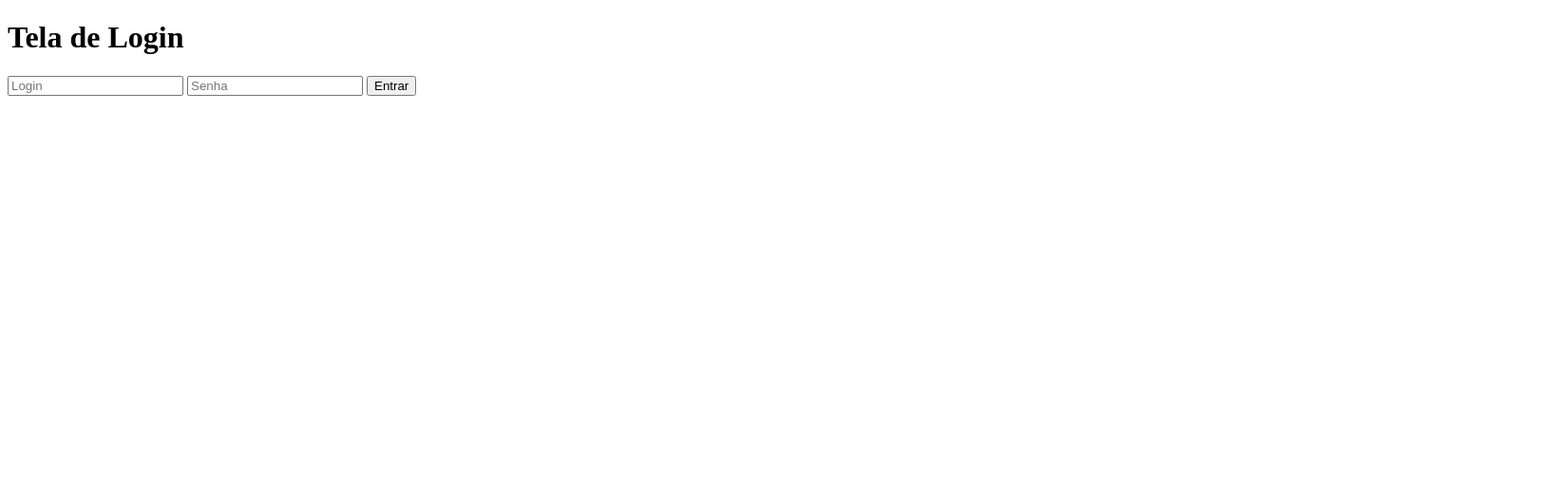
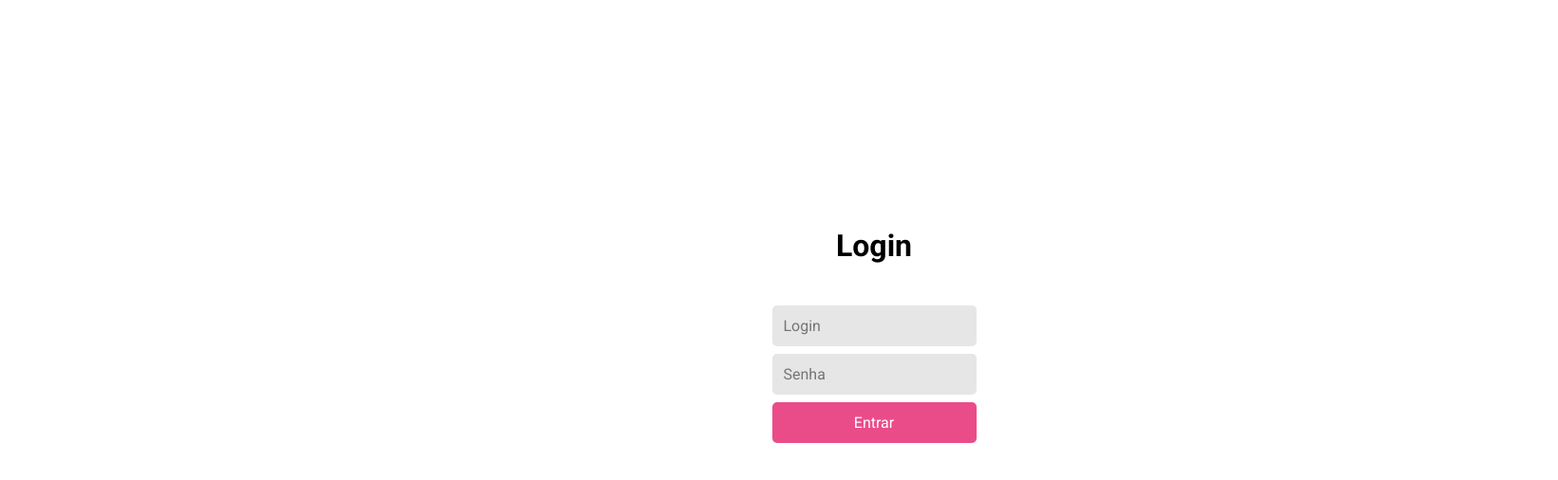
Before and after one commit to yanew/umalistaqualquerjs, a plain HTML site: page login.html in a window 1280 px wide. Shown: the whole page at 95% size, 1640 px wide, since content can reach past the window. Drawn offline with Linux system fonts and the light colour scheme.

Commit message:
sessionStorage

```diff
--- /dev/null
+++ b/cadastro.css
@@ -0,0 +1,60 @@
+* {
+    margin: 0;
+    padding: 0;
+    box-sizing: border-box;
+}
+
+form,
+body,
+input,
+button {
+  font-size: 16px;
+  font-family: 'Roboto', sans-serif;
+
+  --webkit-font-smoothing: antialiased;
+}
+
+.container {
+    display: flex;
+    align-items: center;
+    flex-direction: column;
+    margin: 0 auto;
+    width: 1440px;
+    margin: 200px;
+  }
+
+  .container div{
+    display: flex;
+    align-items: center;
+    flex-direction: column;
+    margin: 0 auto;
+  }
+
+  .input {
+    width: 100%;
+    padding: 12px;
+    margin: 4px;
+
+    background: #e6e6e6;
+    border-radius: 5px;
+    border: none;
+
+    font-size: 16px;
+  }
+
+  .button {
+    width: 100%;
+    padding: 12px;
+    margin: 4px;
+
+    background: #ea4c89;
+    color: #fff;
+    border-radius: 5px;
+    border: none;
+
+    font-size: 16px;
+  }
+
+  .h1{
+    margin: 40px;
+  }
--- /dev/null
+++ b/login.css
@@ -0,0 +1,60 @@
+* {
+    margin: 0;
+    padding: 0;
+    box-sizing: border-box;
+}
+
+form,
+body,
+input,
+button {
+  font-size: 16px;
+  font-family: 'Roboto', sans-serif;
+
+  --webkit-font-smoothing: antialiased;
+}
+
+.container {
+    display: flex;
+    align-items: center;
+    flex-direction: column;
+    margin: 0 auto;
+    width: 1440px;
+    margin: 200px;
+  }
+
+  .container div{
+    display: flex;
+    align-items: center;
+    flex-direction: column;
+    margin: 0 auto;
+  }
+
+  .input {
+    width: 100%;
+    padding: 12px;
+    margin: 4px;
+
+    background: #e6e6e6;
+    border-radius: 5px;
+    border: none;
+
+    font-size: 16px;
+  }
+
+  .button {
+    width: 100%;
+    padding: 12px;
+    margin: 4px;
+
+    background: #ea4c89;
+    color: #fff;
+    border-radius: 5px;
+    border: none;
+
+    font-size: 16px;
+  }
+
+  .h1{
+    margin: 40px;
+  }
--- a/login.html
+++ b/login.html
@@ -4,16 +4,21 @@
     <meta charset="UTF-8">
     <meta http-equiv="X-UA-Compatible" content="IE=edge">
     <meta name="viewport" content="width=device-width, initial-scale=1.0">
+    <link rel="stylesheet" type="text/css" href="./login.css">
+
+    <link rel="preconnect" href="https://fonts.googleapis.com">
+    <link rel="preconnect" href="https://fonts.gstatic.com" crossorigin>
+    <link href="https://fonts.googleapis.com/css2?family=Roboto:wght@400;500;700&display=swap" rel="stylesheet">
 
     <title>Tela de Login</title>
 </head>
 <body>
-    <form id="formLogin">
-        <h1>Tela de Login</h1>
+    <form id="formLogin" class="container">
         <div id="panelLogin">
-            <input type="text" name="login" id="login" placeholder="Login">
-            <input type="password" name="senha" id="senha" placeholder="Senha">
-            <input type="submit" value="Entrar" onclick="logar(); return false">
+            <h1 class="h1">Login</h1>
+            <input type="text" name="login" id="login" placeholder="Login" class="input">
+            <input type="password" name="senha" id="senha" placeholder="Senha" class="input">
+            <input type="submit" value="Entrar" onclick="logar(); return false" class="button">
         </div>
     </form>
 
--- a/login.js
+++ b/login.js
@@ -22,6 +22,7 @@ const getUsuario = (usuario) => {
 
 
 const conferirUsuario = async () => {
+
     const uri = 'http://localhost:3000/usuario';
     const res = await fetch(uri);
     const usuarios = await res.json();
@@ -29,6 +30,7 @@ const conferirUsuario = async () => {
     //const u = usuarios.filter(getUsuario);
 
     let usu = {
+        id:"",
         login: "",
         senha: "",
         nome: ""
@@ -37,6 +39,7 @@ const conferirUsuario = async () => {
     usuarios.forEach(usuario =>{
         if((usuario.login==form.login.value)&&(usuario.senha==form.senha.value)){
             usu = {
+                id: usuario.id,
                 login: usuario.login,
                 senha: usuario.senha,
                 nome: usuario.nome
@@ -45,6 +48,7 @@ const conferirUsuario = async () => {
     });
 
     if(form.login.value===usu.login&&form.senha.value===usu.senha){
+        guardarIdUsuarioSessionStorage(usu.id);
         //window.location.replace("http://127.0.0.1:5500/index.html");
         location.href = "http://127.0.0.1:5500/index.html";
     }else{
@@ -55,6 +59,10 @@ const conferirUsuario = async () => {
     return valido;
 }
 
+const guardarIdUsuarioSessionStorage = (idUsuario) => {
+    sessionStorage.idUsu = idUsuario;
+}
+
 const logar = () =>{
     conferirUsuario();
 }
```
Also changed, not shown: cadastro.html (+12 -7 lines), data/db.json (+58 -10 lines), index.js (+6 -1 lines), logout.png (added).
